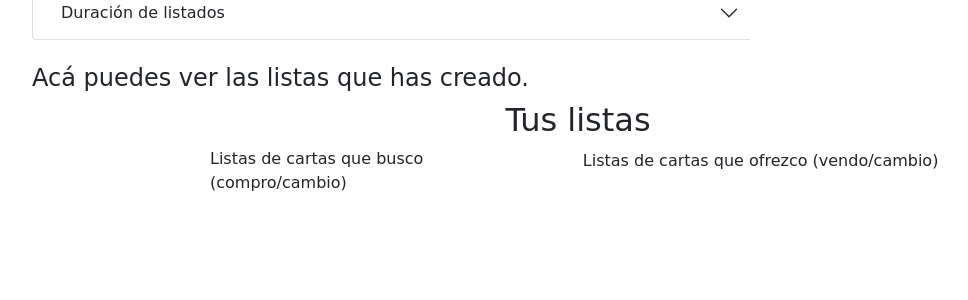
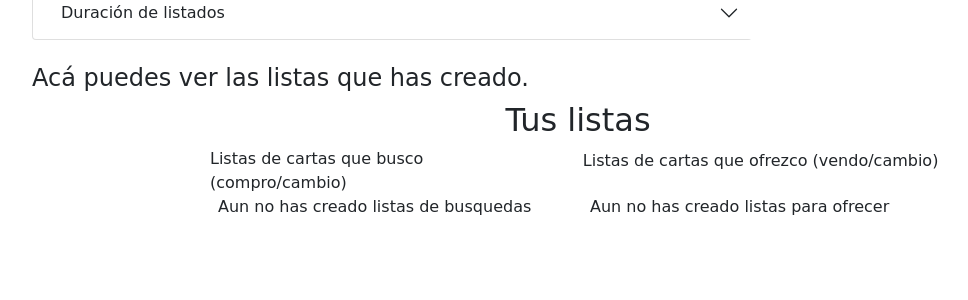
Before and after one commit to pfuentea/mtg, a Django app: template ctm_app/templates/index.html in a window 1280 px wide. Shown: the part 232-532 px from the top of the page, without its empty margins (62-1030 px from the left). Run offline with Django 3.2, Linux system fonts and the light colour scheme; the template is opened without the code that fills it, so the values that code supplies are empty; some libraries are stand-ins or nearby versions; some web fonts are replaced.

Commit message:
MOD: Mejoras en mensajes

```diff
--- a/ctm_app/templates/index.html
+++ b/ctm_app/templates/index.html
@@ -79,13 +79,15 @@
         <div class="col-4">
             {% for l1 in listas_hunt %}
             <p> <a href="/list/{{l1.id}}"> {{l1.nombre}}</a>   </p>
-
+            {% empty %}
+            <p>Aun no has creado listas de busquedas </p>
             {% endfor %}
         </div>
         <div class="col-4">
             {% for l2 in listas_off %}
             <p><a href="/list/{{l2.id}}"> {{l2.nombre}}</a>   </p>
-
+            {% empty %}
+            <p>Aun no has creado listas para ofrecer</p>
             {% endfor %}</div>
         <div class="col"></div>
     </div>
```
